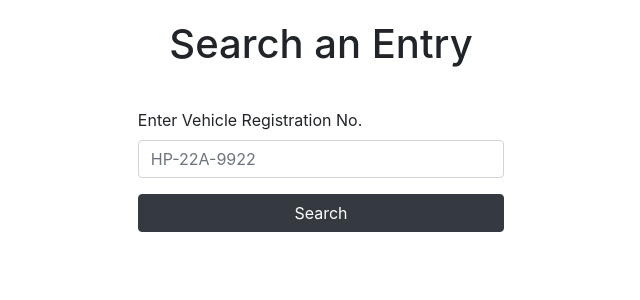
After one commit to shivam-kapila/Vehicle_Entry_System, a Flask app: page /search in a window 1280 px wide. The commit adds this page. Shown: the top 300 px of the page, without its empty margins (319-959 px from the left). Run offline with Flask 2, Linux system fonts and the light colour scheme; some libraries are stand-ins or nearby versions.

Commit message:
Base done

```diff
--- a/server.py
+++ b/server.py
@@ -9,6 +9,9 @@ from datetime import datetime
 
 app = Flask(__name__,)
 global sql_connection
+
+def find_time(t):
+    return(str(t.time())[0:5])
 
 def connect_db(username, password, database):
     try:
@@ -38,13 +41,13 @@ def validate_entry(vehicle_number,owner_name,owner_mobile):
 def addEntry_Both(cursor,vehicle_number,owner_name,owner_mobile):
     insert_query_reg = "INSERT INTO Registrations VALUES (%s,%s,%s)"
     insert_query_entry = "INSERT INTO Entries VALUES (%s,%s,%s)"
+    in_time = find_time(datetime.now())
     registration_table_data_tuple = (vehicle_number,owner_name,owner_mobile)
-    vehicle_entries_data_tuple = (vehicle_number,datetime.now(),None)
+    vehicle_entries_data_tuple = (vehicle_number,in_time,None)
     cursor.execute(insert_query_reg,registration_table_data_tuple)
     cursor.execute(insert_query_entry,vehicle_entries_data_tuple)
     sql_connection.commit()
     return
-
 
 def allregistrations():
     cursor = sql_connection.cursor()
@@ -60,13 +63,45 @@ def allentries():
     record = cursor.fetchall()
     return(record)
 
+def search_entry(vehicle_number):
+    cursor = sql_connection.cursor()
+    check_query = "SELECT * FROM Entries WHERE out_time IS NULL and vehicle_registration_number = '"+vehicle_number+"';"
+    cursor.execute(check_query)
+    record = cursor.fetchall()
+    if(record == []):
+        return(record)
+    else:
+        for row in record:
+            data = {
+                "vehicle_registration_number": row[0],
+                "in_time": row[1]
+            }
+        return (data)
+
+def close_entry(vehicle_entry_number):
+    cursor = sql_connection.cursor()
+    out_time = find_time(datetime.now())
+    mod_query =  "UPDATE Entries SET out_time = %s WHERE vehicle_registration_number = %s AND out_time IS NULL"
+    cursor.execute(mod_query,(out_time, vehicle_entry_number))
+    sql_connection.commit()
+    return
+
+def add_entry(vehicle_entry_number):
+    cursor = sql_connection.cursor()
+    insert_query_two = "INSERT INTO Entries VALUES (%s,%s,%s)"
+    in_time = find_time(datetime.now())
+    vehicle_entries_data_tuple = (vehicle_entry_number,in_time,None)
+    cursor.execute(insert_query_two,vehicle_entries_data_tuple)
+    sql_connection.commit()
+    return
+
 @app.route('/')
+@app.route('/home')
 def home():
     return render_template("home.html", name = "Shivam")
 
 @app.route('/register', methods=["GET","POST"])
 def register():
-    print(sql_connection)
     if request.method == "GET":
         return render_template("register.html")
     if request.method == "POST":
@@ -74,18 +109,28 @@ def register():
         owner_name = request.form['owner_name']
         owner_mobile = request.form['owner_mobile']
     validate_entry(vehicle_number,owner_name,owner_mobile)
-    return redirect(url_for('register'))
+    return redirect(url_for('home'))
 
 @app.route('/entry', methods=["GET","POST"])
 def entry():
     if request.method == "GET":
-        return render_template("entry.html")
+        search_result = request.args.get('search_result')
+        search_vehicle_entry_number = request.args.get('search_vehicle_entry_number')
+        if(request.args.get('in_time')):
+            in_time = request.args.get('in_time')
+            return render_template("entry.html", vehicle_entry_number = search_vehicle_entry_number, in_time = in_time, out_time = find_time(datetime.now()),check = 1)
+        else:
+            return render_template("entry.html", vehicle_entry_number=search_vehicle_entry_number, in_time = find_time(datetime.now()), check = 0)
     if request.method == "POST":
-        vehicle_number = request.form['vehicle_number']
-        owner_name = request.form['owner_name']
-        owner_mobile = request.form['owner_mobile']
-    validate_entry(vehicle_number,owner_name,owner_mobile)
-    return redirect(url_for('register'))
+        vehicle_entry_number = request.form['vehicle_entry_number']
+        if 'out_time' not in request.form:
+            add_entry(vehicle_entry_number)
+        else:
+            close_entry(vehicle_entry_number)
+        return redirect(url_for('home'))
+
+
+
 
 @app.route('/registrations')
 def registrations():
@@ -97,6 +142,18 @@ def entries():
     all_entries = allentries()
     return render_template("entries.html", entries = all_entries)
 
+@app.route('/search', methods=["GET","POST"])
+def search():
+    if request.method == "GET":
+        return render_template("search.html")
+    if request.method == "POST":
+        search_vehicle_entry_number = request.form['search_vehicle_entry_number']
+        search_result = search_entry(search_vehicle_entry_number)
+        if(search_result == []):
+            return redirect(url_for('entry', search_vehicle_entry_number = search_vehicle_entry_number))
+        else:
+            return redirect(url_for('entry', in_time = search_result["in_time"], search_vehicle_entry_number = search_vehicle_entry_number))
+
 if __name__ == '__main__':
     app.jinja_env.auto_reload = True
     app.config['TEMPLATES_AUTO_RELOAD'] = True
--- a/templates/entries.html
+++ b/templates/entries.html
@@ -2,7 +2,7 @@
 <html>
 
 <head>
-    <title>GHRS</title>
+    <title>CarIn</title>
     <meta name="viewport" content="width=device-width">
     <link rel="stylesheet" href="https://stackpath.bootstrapcdn.com/bootstrap/4.3.1/css/bootstrap.min.css"
         integrity="sha384-ggOyR0iXCbMQv3Xipma34MD+dH/1fQ784/j6cY/iJTQUOhcWr7x9JvoRxT2MZw1T" crossorigin="anonymous">
--- a/templates/home.html
+++ b/templates/home.html
@@ -2,7 +2,7 @@
 <html>
 
 <head>
-    <title>GHRS</title>
+    <title>CarIn</title>
     <meta name="viewport" content="width=device-width">
     <link rel="stylesheet" href="https://stackpath.bootstrapcdn.com/bootstrap/4.3.1/css/bootstrap.min.css"
         integrity="sha384-ggOyR0iXCbMQv3Xipma34MD+dH/1fQ784/j6cY/iJTQUOhcWr7x9JvoRxT2MZw1T" crossorigin="anonymous">
@@ -29,7 +29,7 @@
                     <div class="card card-style">
                         <img src="static/images/barrier.png" class="card-img-top">
                         <div class="card-body">
-                            <form action="/entry" method="GET">
+                            <form action="/search" method="GET">
                                 <button type="submit" class="btn btn-success">New Entry</button>
                             </form>
                         </div>
--- a/templates/register.html
+++ b/templates/register.html
@@ -2,7 +2,7 @@
 <html>
 
 <head>
-    <title>GHRS</title>
+    <title>CarIn</title>
     <meta name="viewport" content="width=device-width">
     <link rel="stylesheet" href="https://stackpath.bootstrapcdn.com/bootstrap/4.3.1/css/bootstrap.min.css"
         integrity="sha384-ggOyR0iXCbMQv3Xipma34MD+dH/1fQ784/j6cY/iJTQUOhcWr7x9JvoRxT2MZw1T" crossorigin="anonymous">
--- /dev/null
+++ b/templates/search.html
@@ -0,0 +1,28 @@
+<!DOCTYPE html>
+<html>
+
+<head>
+    <title>CarIn</title>
+    <meta name="viewport" content="width=device-width">
+    <link rel="stylesheet" href="https://stackpath.bootstrapcdn.com/bootstrap/4.3.1/css/bootstrap.min.css"
+        integrity="sha384-ggOyR0iXCbMQv3Xipma34MD+dH/1fQ784/j6cY/iJTQUOhcWr7x9JvoRxT2MZw1T" crossorigin="anonymous">
+    <link rel="stylesheet" href="https://use.fontawesome.com/releases/v5.6.3/css/all.css"
+        integrity="sha384-UHRtZLI+pbxtHCWp1t77Bi1L4ZtiqrqD80Kn4Z8NTSRyMA2Fd33n5dQ8lWUE00s/" crossorigin="anonymous">
+    <link rel="stylesheet" href="static/stylesheets/main.css">
+</head>
+
+<body>
+    <div class="container">
+        <h1>Search an Entry</h1>
+        <form action="/search" method="POST" class="entry-form">
+            <div class="form-group">
+                <label for="search_vehicle_entry_number">Enter Vehicle Registration No.</label>
+                <input type="text" class="form-control" id="search_vehicle_entry_number" name="search_vehicle_entry_number"
+                    placeholder="HP-22A-9922">
+            </div>
+            <button type="submit" class="btn btn-dark">Search</button>
+        </form>
+    </div>
+</body>
+
+</html>
```
Also changed, not shown: templates/entry.html (+20 -5 lines).
